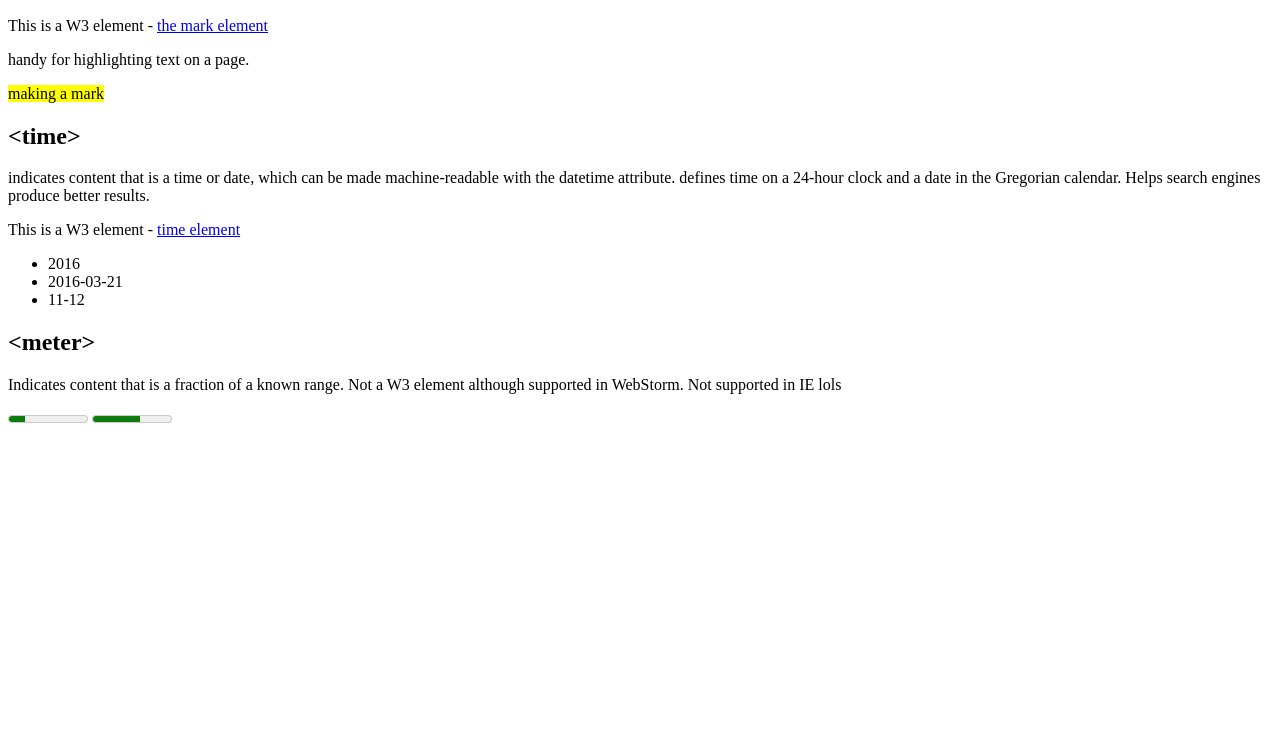
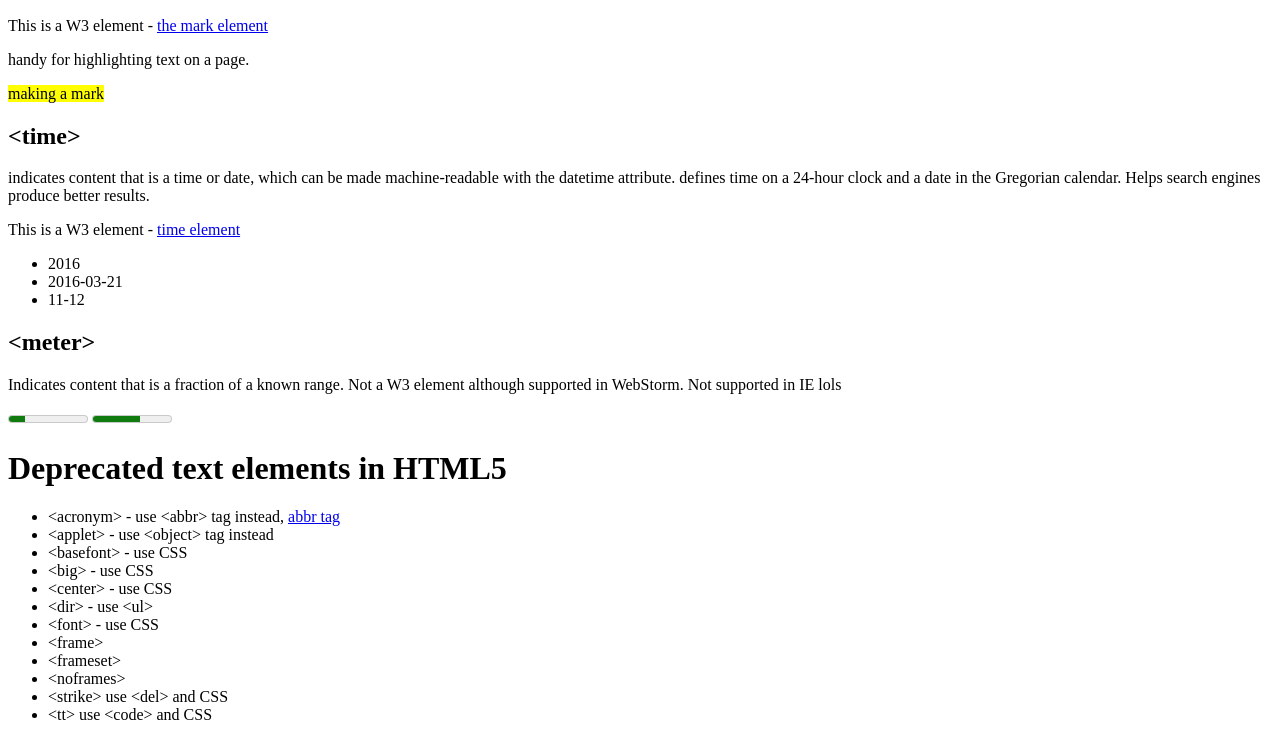
Before and after one commit to thefremus/thefremus.github.com, a plain HTML site: page index.html in a window 1280 px wide. Shown: the part 418-1158 px from the top of the page. Before the commit the page ends 854 px from the top, so only its background shows below. Drawn offline with Linux system fonts and the light colour scheme.

Commit message:
i'm on a roll

```diff
--- a/index.html
+++ b/index.html
@@ -92,6 +92,49 @@
 </p>
 <meter value="2" min="0" max="10">2 out of 10</meter>
 <meter value="0.6">60%</meter>
+
+<h1>Deprecated text elements in HTML5</h1>
+
+<ul>
+    <li>
+        &lt;acronym&gt; - use &lt;abbr&gt; tag instead,
+        <a href="https://www.w3.org/TR/html5/text-level-semantics.html#the-abbr-element">abbr tag</a>
+    </li>
+    <li>
+        &lt;applet&gt; - use &lt;object&gt; tag instead
+    </li>
+    <li>
+        &lt;basefont&gt; - use CSS
+    </li>
+    <li>
+        &lt;big&gt; - use CSS
+    </li>
+    <li>
+        &lt;center&gt; - use CSS
+    </li>
+    <li>
+        &lt;dir&gt; - use &lt;ul&gt;
+    </li>
+    <li>
+        &lt;font&gt; - use CSS
+    </li>
+    <li>
+        &lt;frame&gt;
+    </li>
+    <li>
+        &lt;frameset&gt;
+    </li>
+    <li>
+        &lt;noframes&gt;
+    </li>
+    <li>
+        &lt;strike&gt; use &lt;del&gt; and CSS
+    </li>
+    <li>
+        &lt;tt&gt; use &lt;code&gt; and CSS
+    </li>
+</ul>
+
 </body>
 
 </html>
```
